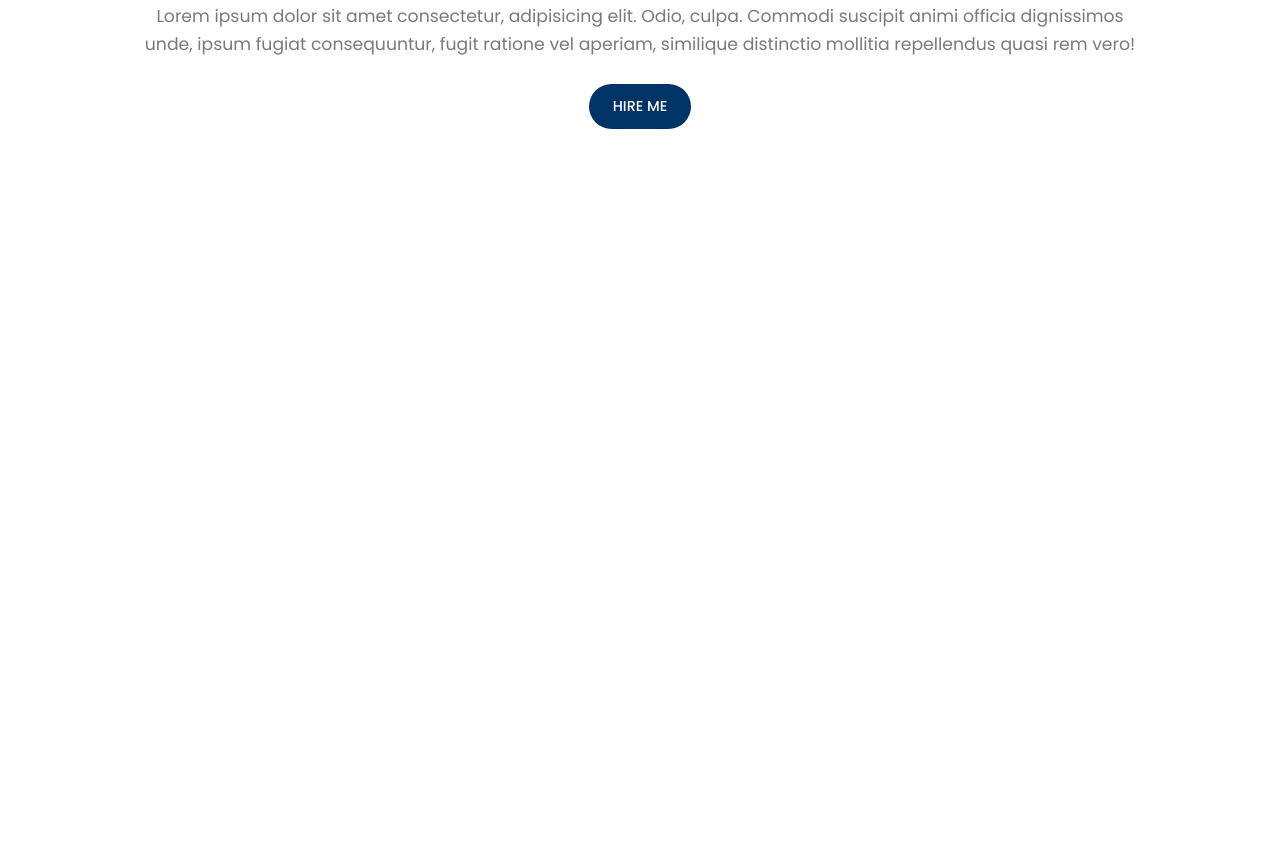
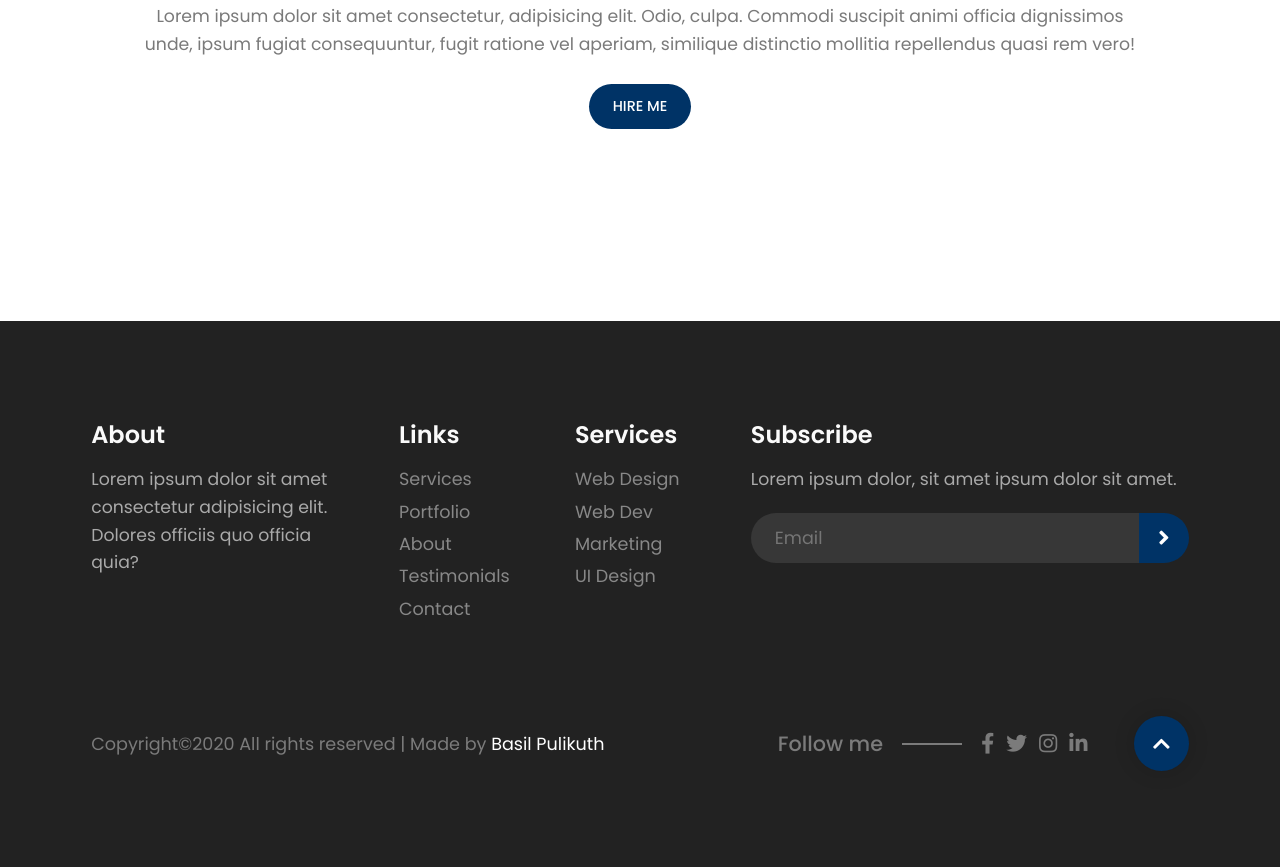
Before and after one commit to iambasilp/Basil-Portfolio-test, a plain HTML site: page index.html in a window 1280 px wide. Shown: the part 7637-8504 px from the top of the page. Before the commit the page ends 7958 px from the top, so only its background shows below. Drawn offline with nearby package versions, Linux system fonts and the light colour scheme.

Commit message:
footer added

```diff
--- a/css/style.css
+++ b/css/style.css
@@ -1231,3 +1231,184 @@ header .circle {
 }
 
 /* End Hire me */
+
+.footer {
+  background-color: #222;
+  padding: 6rem 0;
+}
+
+.footer .grid-4 {
+  display: grid;
+  grid-template-columns: 3.5fr 2fr 2fr 3fr;
+}
+
+.grid-4-col {
+  padding: 0 1.7rem;
+}
+
+.footer .title-sm {
+  color: #fafafa;
+  margin-bottom: 0.9rem;
+}
+
+.footer .text {
+  color: #aaa;
+}
+
+.footer-links a {
+  color: #888;
+  font-size: 1.1rem;
+  display: inline-block;
+  margin-bottom: 0.4rem;
+  transition: 0.3s;
+}
+
+.footer-links a:hover {
+  color: var(--main-color);
+}
+
+.footer-input-wrap {
+  display: grid;
+  grid-template-columns: auto 50px;
+  width: 100%;
+  height: 50px;
+  border-radius: 30px;
+  overflow: hidden;
+  margin-top: 1.2rem;
+}
+
+.footer-input {
+  background: #373737;
+  color: #333;
+  outline: none;
+  border: none;
+  padding: 0 1.5rem;
+  font-size: 1.1rem;
+  transition: 0.3s;
+}
+
+.input-arrow {
+  color: #fff;
+  background-color: var(--main-color);
+  display: flex;
+  align-items: center;
+  justify-content: center;
+  font-size: 1.4rem;
+  transition: 0.3s;
+}
+
+.input-arrow:hover {
+  background-color: #6b44e0;
+}
+
+.focus {
+  background: #fff;
+}
+
+.bottom-footer {
+  margin-top: 5.5rem;
+  padding: 0 1.7rem;
+  display: flex;
+  align-items: center;
+  justify-content: space-between;
+}
+
+.copyright .text {
+  color: #7b7b7b;
+  font-size: 1.1rem;
+  display: inline-block;
+  text-align: center;
+}
+
+.copyright .text span {
+  color: white;
+  cursor: pointer;
+}
+
+.followme-wrap {
+  display: flex;
+}
+
+.followme {
+  display: flex;
+  align-items: center;
+}
+
+.followme h3 {
+  color: #7b7b7b;
+  font-weight: 500;
+  font-size: 1.3rem;
+}
+
+.followme .footer-line {
+  width: 60px;
+  height: 2px;
+  background-color: #7b7b7b;
+  margin: 0 1.2rem;
+  display: inline-block;
+}
+
+.social-media a {
+  color: #7b7b7b;
+  font-size: 1.3rem;
+  margin-right: 0.4rem;
+  transition: 0.3s;
+}
+
+.social-media a:hover {
+  color: var(--main-color);
+}
+
+.back-btn-wrap {
+  position: relative;
+  margin-left: 2.5rem;
+}
+
+.back-btn {
+  display: flex;
+  align-items: center;
+  justify-content: center;
+  height: 55px;
+  width: 55px;
+  background-color: var(--main-color);
+  border-radius: 50%;
+  color: #fff;
+  font-size: 1.2rem;
+  box-shadow: 0 0 20px 1px rgba(0, 0, 0, 0.15);
+  transition: 0.3s;
+  position: relative;
+  z-index: 2;
+}
+
+.back-btn:hover {
+  background-color: #6b44e0;
+}
+
+.back-btn-wrap:before {
+  content: "";
+  position: absolute;
+  width: 60px;
+  height: 60px;
+  background-color: #fff;
+  z-index: 1;
+  top: 50%;
+  left: 50%;
+  transform: translate(-50%, -50%) scale(0.7);
+  border-radius: 50%;
+  opacity: 0.08;
+  animation: scale 1.2s ease-out infinite 1s;
+}
+
+@keyframes scale {
+  0% {
+    transform: translate(-50%, -50%) scale(1);
+    opacity: 0.15;
+  }
+
+  100% {
+    transform: translate(-50%, -50%) scale(1.6);
+    opacity: 0;
+  }
+}
+
+/* End Footer */
--- a/index.html
+++ b/index.html
@@ -699,7 +699,109 @@
       </section>
     </main>
 
-    <footer class="footer"></footer>
+
+    <footer class="footer">
+      <div class="container">
+        <div class="grid-4">
+          <div class="grid-4-col footer-about">
+            <h3 class="title-sm">About</h3>
+            <p class="text">
+              Lorem ipsum dolor sit amet consectetur adipisicing elit. Dolores
+              officiis quo officia quia?
+            </p>
+          </div>
+
+          <div class="grid-4-col footer-links">
+            <h3 class="title-sm">Links</h3>
+            <ul>
+              <li>
+                <a href="#services">Services</a>
+              </li>
+              <li>
+                <a href="#portfolio">Portfolio</a>
+              </li>
+              <li>
+                <a href="#about">About</a>
+              </li>
+              <li>
+                <a href="#testimonials">Testimonials</a>
+              </li>
+              <li>
+                <a href="#contact">Contact</a>
+              </li>
+            </ul>
+          </div>
+
+          <div class="grid-4-col footer-links">
+            <h3 class="title-sm">Services</h3>
+            <ul>
+              <li>
+                <a href="#">Web Design</a>
+              </li>
+              <li>
+                <a href="#">Web Dev</a>
+              </li>
+
+              <li>
+                <a href="#">Marketing</a>
+              </li>
+              <li>
+                <a href="#">UI Design</a>
+              </li>
+            </ul>
+          </div>
+
+          <div class="grid-4-col footer-newstletter">
+            <h3 class="title-sm">Subscribe</h3>
+            <p class="text">
+              Lorem ipsum dolor, sit amet ipsum dolor sit amet.
+            </p>
+            <div class="footer-input-wrap">
+              <input type="email" class="footer-input" placeholder="Email" />
+              <a href="#" class="input-arrow">
+                <i class="fas fa-angle-right"></i>
+              </a>
+            </div>
+          </div>
+        </div>
+
+        <div class="bottom-footer">
+          <div class="copyright">
+            <p class="text">
+              Copyright&copy;2020 All rights reserved | Made by
+              <span>Basil Pulikuth</span>
+            </p>
+          </div>
+
+          <div class="followme-wrap">
+            <div class="followme">
+              <h3>Follow me</h3>
+              <span class="footer-line"></span>
+              <div class="social-media">
+                <a href="#">
+                  <i class="fab fa-facebook-f"></i>
+                </a>
+                <a href="#">
+                  <i class="fab fa-twitter"></i>
+                </a>
+                <a href="#">
+                  <i class="fab fa-instagram"></i>
+                </a>
+                <a href="#">
+                  <i class="fab fa-linkedin-in"></i>
+                </a>
+              </div>
+            </div>
+
+            <div class="back-btn-wrap">
+              <a href="#" class="back-btn">
+                <i class="fas fa-chevron-up"></i>
+              </a>
+            </div>
+          </div>
+        </div>
+      </div>
+    </footer>
 
     <script src="https://cdnjs.cloudflare.com/ajax/libs/jquery/3.5.1/jquery.min.js"></script>
     <script src="./js/isotope.pkgd.min.js"></script>
```
